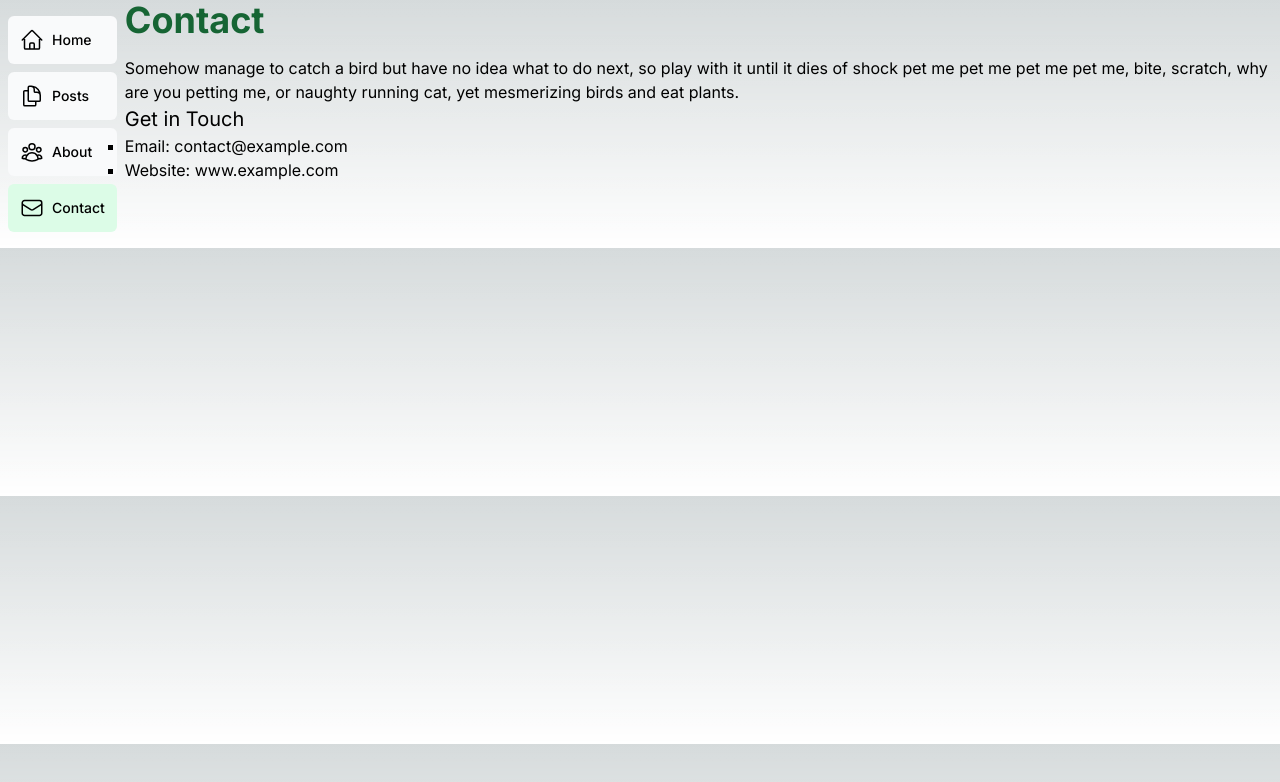
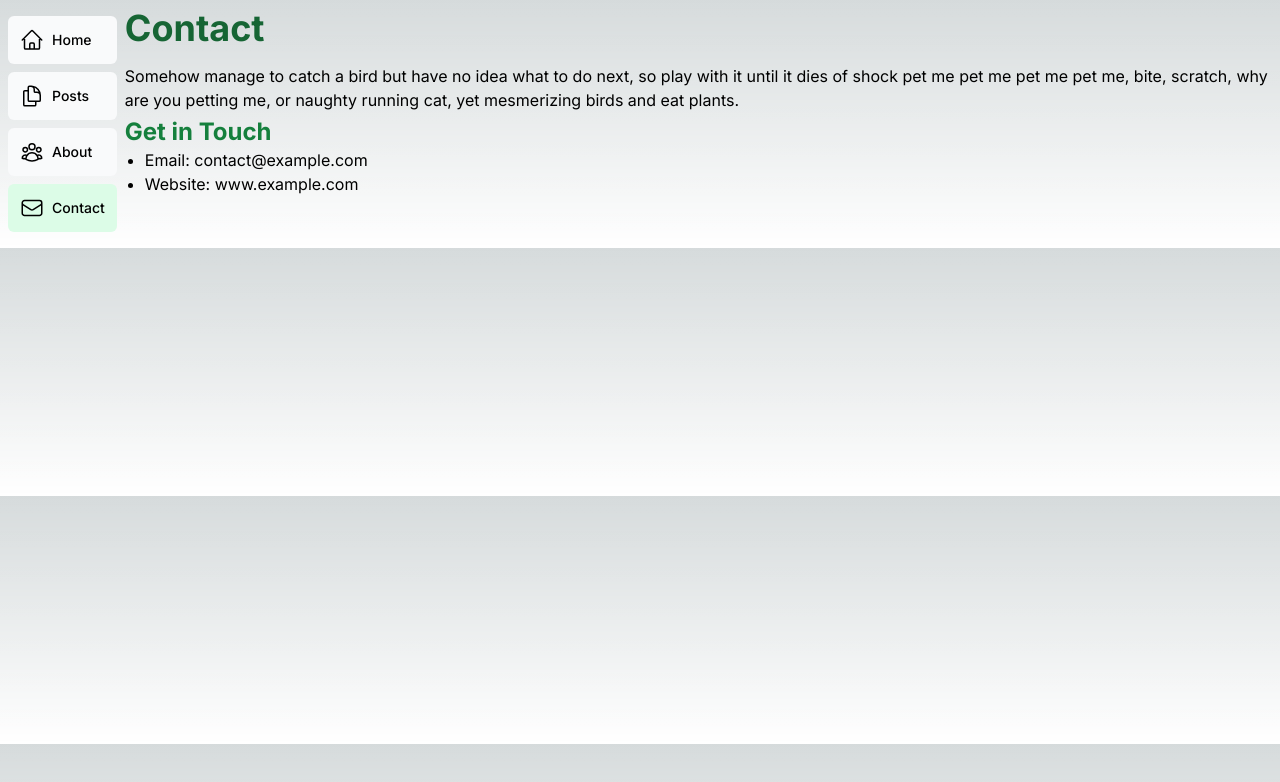
Before and after one commit to carmtsang/blog-app, a Next.js app: page /blog/contact in a window 1280 px wide. Shown: the top 782 px of the page. Built offline with nearby package versions, Linux system fonts and the light colour scheme.

Commit message:
title green

```diff
--- a/src/app/blog/about/page.tsx
+++ b/src/app/blog/about/page.tsx
@@ -1,10 +1,8 @@
 export default function Page() {
   return (
-    <>
-      <div className="flex flex-col justify-center">
-        <h1 className="text-4xl text-green-800 font-bold mb-4">About</h1>
-        <p>This is the about page</p>
-      </div>
-    </>
+    <div className="py-2">
+      <h1 className="text-4xl text-green-800 font-bold mb-4">About</h1>
+      <p>This is the about page</p>
+    </div>
   );
 }
--- a/src/app/blog/contact/page.tsx
+++ b/src/app/blog/contact/page.tsx
@@ -2,7 +2,7 @@ import React from "react";
 
 export default function Page() {
   return (
-    <div>
+    <div className="py-2">
       <h1 className="text-4xl text-green-800 font-bold mb-4">Contact</h1>
       <p>
         Somehow manage to catch a bird but have no idea what to do next, so play
@@ -10,9 +10,9 @@ export default function Page() {
         scratch, why are you petting me, or naughty running cat, yet mesmerizing
         birds and eat plants.
       </p>
-      <div>
-        <h2>Get in Touch</h2>
-        <ul style={{ listStyleType: "square" }}>
+      <div className="py-1">
+        <h2 className="text-2xl text-green-700 font-bold">Get in Touch</h2>
+        <ul className="list-disc px-5">
           <li>
             Email: <a href="mailto:contact@example.com">contact@example.com</a>
           </li>
--- a/src/app/blog/posts/page.tsx
+++ b/src/app/blog/posts/page.tsx
@@ -3,13 +3,11 @@ import Post from "@/app/ui/components/posts/Post";
 
 export default function Page() {
   return (
-    <>
-      <div className="flex flex-col justify-center">
-        <h1 className="text-4xl text-green-700 font-bold mb-4">Posts</h1>
-        {posts.map((post) => (
-          <Post key={post.id} {...post} />
-        ))}
-      </div>
-    </>
+    <div className="py-2">
+      <h1 className="text-4xl text-green-700 font-bold mb-4">Posts</h1>
+      {posts.map((post) => (
+        <Post key={post.id} {...post} />
+      ))}
+    </div>
   );
 }
```
